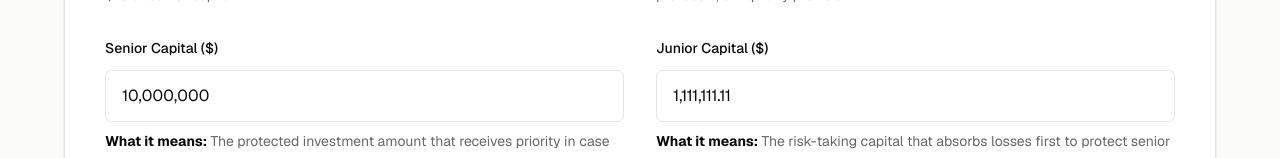
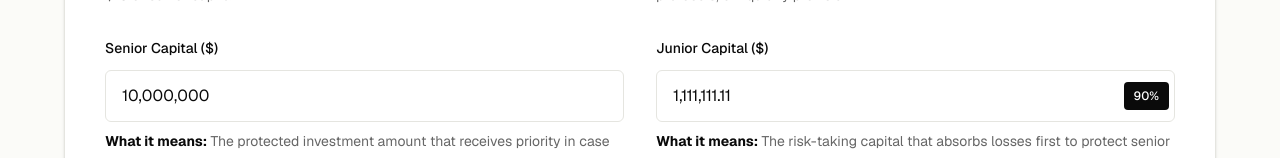
Before and after one commit to roycoprotocol/royco-simulator, a Next.js app: page / in a window 1280 px wide. Shown: the part 642-800 px from the top of the page. Built offline with nearby package versions, Linux system fonts and the light colour scheme.

Commit message:
add 90% btn

```diff
--- a/app/page.tsx
+++ b/app/page.tsx
@@ -111,6 +111,18 @@ export default function YieldSimulator() {
 
   const formatPercent = (value: number) => {
     return `${value.toFixed(2)}%`;
+  };
+
+  const calculate90PercentUtilization = () => {
+    const seniorCapitalNum = parseNumber(seniorCapital);
+    const targetCoverageNum = parseNumber(targetCoverage) / 100;
+
+    if (isNaN(seniorCapitalNum) || isNaN(targetCoverageNum) || seniorCapitalNum <= 0 || targetCoverageNum <= 0) {
+      return;
+    }
+
+    const juniorCapitalFor90 = (seniorCapitalNum * targetCoverageNum) / 0.9;
+    setJuniorCapital(formatNumberWithCommas(juniorCapitalFor90.toFixed(2)));
   };
 
   const calculateRdmAtUtilization = (utilization: number): number => {
@@ -451,6 +463,7 @@ export default function YieldSimulator() {
               <label className="block text-sm font-medium text-[#0a0a0a] mb-3">
                 Junior Capital ($)
               </label>
+              <div className="relative flex items-center">
                 <input
                   type="text"
                   value={juniorCapital}
@@ -458,9 +471,21 @@ export default function YieldSimulator() {
                     const value = e.target.value.replace(/[^0-9.]/g, '');
                     setJuniorCapital(formatNumberWithCommas(value));
                   }}
-                className="w-full px-4 py-3 rounded-md border border-[#e5e5e0] bg-white text-[#0a0a0a] focus:outline-none focus:ring-2 focus:ring-[#0a0a0a] focus:border-transparent transition-all"
+                  className="w-full px-4 py-3 pr-16 rounded-md border border-[#e5e5e0] bg-white text-[#0a0a0a] focus:outline-none focus:ring-2 focus:ring-[#0a0a0a] focus:border-transparent transition-all"
                   placeholder="1,111,111.11"
                 />
+                <button
+                  onClick={calculate90PercentUtilization}
+                  type="button"
+                  className="absolute right-1.5 px-2.5 py-1.5 text-xs font-medium text-white bg-[#0a0a0a] rounded hover:bg-[#2a2a2a] focus:outline-none focus:ring-2 focus:ring-[#0a0a0a] transition-all group"
+                >
+                  90%
+                  <span className="absolute bottom-full right-0 mb-2 hidden group-hover:block w-64 p-3 text-xs font-normal text-white bg-[#0a0a0a] rounded-lg shadow-lg border border-[#333333] z-10 pointer-events-none">
+                    <strong className="block mb-1">Set: 90% Utilization</strong>
+                    Automatically calculates and sets the junior capital amount needed for exactly 90% utilization based on your current senior capital and target coverage.
+                  </span>
+                </button>
+              </div>
               <p className="mt-2 text-sm text-[#666666] leading-relaxed">
                 <strong className="text-[#0a0a0a]">What it means:</strong> The risk-taking capital that absorbs losses first to protect senior investors. Junior depositors receive higher returns as compensation for taking on more risk.
               </p>
```
Lines whose indentation alone changed are shown as unchanged.
